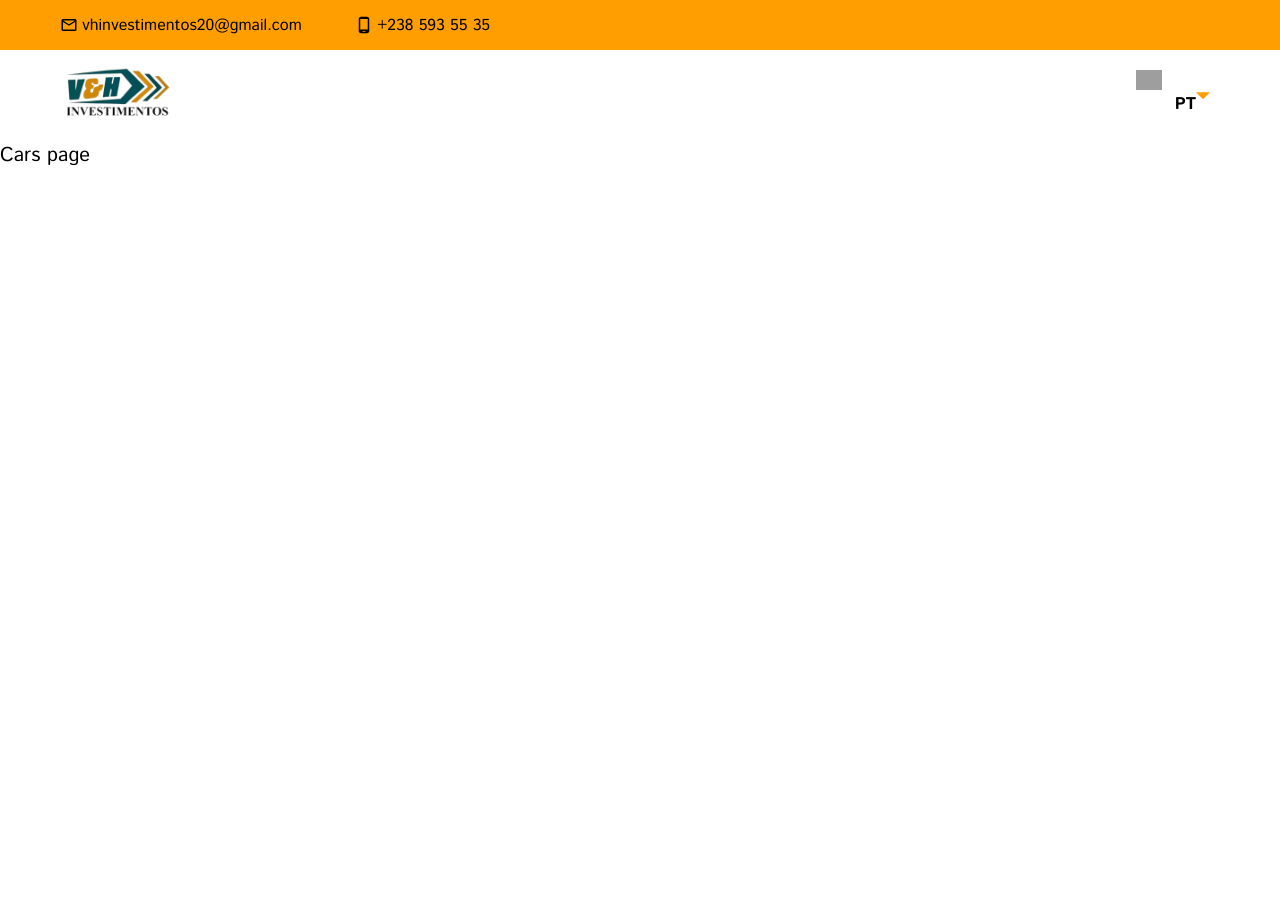
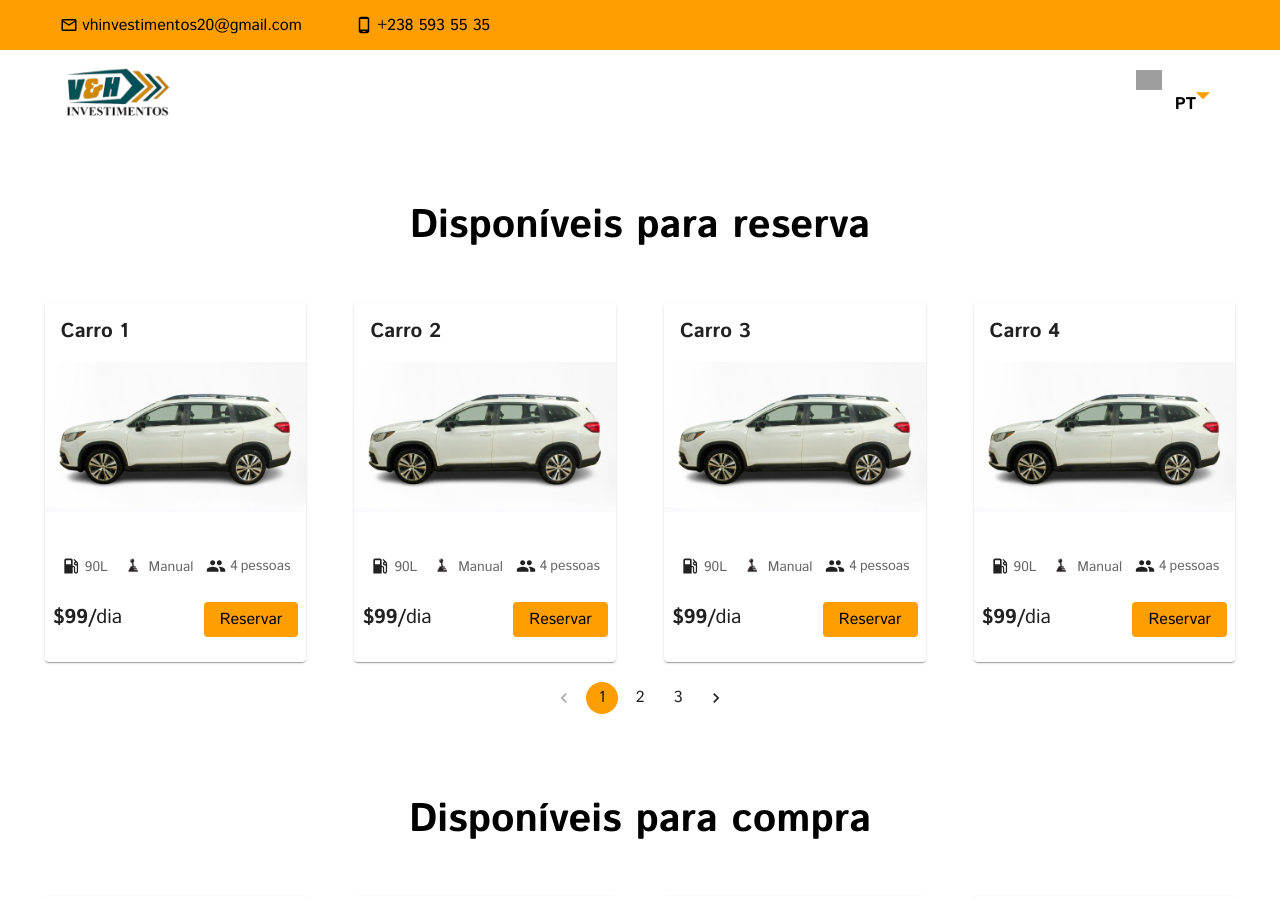
Before and after one commit to d-coder47/rent-a-car, a React (Vite) app: page /cars in a window 1280 px wide. Shown: the top 899 px of the page. Built offline with nearby package versions, Linux system fonts and the light colour scheme; grey boxes are pictures that could not be loaded.

Commit message:
feat: Add pagination to cars page

```diff
--- a/src/components/Footer/Footer.tsx
+++ b/src/components/Footer/Footer.tsx
@@ -82,8 +82,8 @@ const Footer: React.FC = () => {
     <Box>
       <Box
         sx={{
-          display: "flex",
-          height: isHomePage ? "400px" : "100vh",
+          display: isHomePage ? "flex" : "none",
+          height: "400px",
           width: "100%",
           flexDirection: {
             xs: "column",
--- a/src/pages/Cars.tsx
+++ b/src/pages/Cars.tsx
@@ -1,10 +1,271 @@
-import { Typography } from "@mui/material";
+import { Box, Typography, Pagination } from "@mui/material";
 import Layout from "../components/Layout/Layout";
+import { useTranslation } from "react-i18next";
+import car_image from "../assets/car_gallery/view5.jpg";
+import CarCard from "../components/CarGallery/CarCard";
+import Grid from "@mui/material/Grid2";
+import { ChangeEvent, useState } from "react";
 
 const Cars = () => {
+  const { t } = useTranslation();
+
+  const cars = [
+    {
+      name: "Carro 1",
+      image_path: car_image,
+      fuel_type: "gasolina",
+      tank_capacity: "90L",
+      cambio_type: "Manual",
+      people_number: 4,
+      price: 99.0,
+    },
+    {
+      name: "Carro 2",
+      image_path: car_image,
+      fuel_type: "gasolina",
+      tank_capacity: "90L",
+      cambio_type: "Manual",
+      people_number: 4,
+      price: 99.0,
+    },
+    {
+      name: "Carro 3",
+      image_path: car_image,
+      fuel_type: "gasolina",
+      tank_capacity: "90L",
+      cambio_type: "Manual",
+      people_number: 4,
+      price: 99.0,
+    },
+    {
+      name: "Carro 4",
+      image_path: car_image,
+      fuel_type: "gasolina",
+      tank_capacity: "90L",
+      cambio_type: "Manual",
+      people_number: 4,
+      price: 99.0,
+    },
+    {
+      name: "Carro 5",
+      image_path: car_image,
+      fuel_type: "gasolina",
+      tank_capacity: "90L",
+      cambio_type: "Manual",
+      people_number: 4,
+      price: 99.0,
+    },
+    {
+      name: "Carro 6",
+      image_path: car_image,
+      fuel_type: "gasolina",
+      tank_capacity: "90L",
+      cambio_type: "Manual",
+      people_number: 4,
+      price: 99.0,
+    },
+    {
+      name: "Carro 7",
+      image_path: car_image,
+      fuel_type: "gasolina",
+      tank_capacity: "90L",
+      cambio_type: "Manual",
+      people_number: 4,
+      price: 99.0,
+    },
+    {
+      name: "Carro 8",
+      image_path: car_image,
+      fuel_type: "gasolina",
+      tank_capacity: "90L",
+      cambio_type: "Manual",
+      people_number: 4,
+      price: 99.0,
+    },
+    {
+      name: "Carro 9",
+      image_path: car_image,
+      fuel_type: "gasolina",
+      tank_capacity: "90L",
+      cambio_type: "Manual",
+      people_number: 4,
+      price: 99.0,
+    },
+    {
+      name: "Carro 10",
+      image_path: car_image,
+      fuel_type: "gasolina",
+      tank_capacity: "90L",
+      cambio_type: "Manual",
+      people_number: 4,
+      price: 99.0,
+    },
+    {
+      name: "Carro 11",
+      image_path: car_image,
+      fuel_type: "gasolina",
+      tank_capacity: "90L",
+      cambio_type: "Manual",
+      people_number: 4,
+      price: 99.0,
+    },
+    {
+      name: "Carro 12",
+      image_path: car_image,
+      fuel_type: "gasolina",
+      tank_capacity: "90L",
+      cambio_type: "Manual",
+      people_number: 4,
+      price: 99.0,
+    },
+  ];
+
+  const [page, setPage] = useState(1);
+  const itemsPerPage = 4;
+
+  const indexOfLastCar = page * itemsPerPage;
+  const indexOfFirstCar = indexOfLastCar - itemsPerPage;
+  const currentCars = cars.slice(indexOfFirstCar, indexOfLastCar);
+
+  const handlePageChange = (_event: ChangeEvent<unknown>, value: number) => {
+    setPage(value);
+  };
+
   return (
     <Layout>
-      <Typography>Cars page</Typography>
+      <Box
+        sx={{
+          display: "flex",
+          justifyContent: "center",
+        }}
+      >
+        <Box
+          sx={{
+            width: "93%",
+            marginTop: "60px",
+            flexDirection: "column",
+          }}
+        >
+          <Box>
+            <Typography
+              sx={{
+                textAlign: "center",
+                color: "#000000",
+                marginTop: {
+                  xs: "30px",
+                  sm: "30px",
+                  md: "30px",
+                  lg: "0px",
+                  xl: "0px",
+                },
+                marginBottom: "50px",
+              }}
+              variant="h2"
+            >
+              {t("homepage.cars.avalailabe_to_reservation")}
+            </Typography>
+
+            <Grid
+              container
+              spacing={{ xs: 2, md: 3 }}
+              columns={12}
+              rowSpacing={8}
+              columnSpacing={6}
+            >
+              {currentCars.map((car, index) => (
+                <Grid
+                  key={index}
+                  size={{
+                    xs: 12,
+                    sm: 6,
+                    md: 6,
+                    lg: 3,
+                    xl: 3,
+                  }}
+                >
+                  <CarCard key={index} car={car} type="reservation" />
+                </Grid>
+              ))}
+            </Grid>
+
+            <Box
+              sx={{
+                display: "flex",
+                justifyContent: "center",
+                marginTop: "20px",
+              }}
+            >
+              <Pagination
+                count={Math.ceil(cars.length / itemsPerPage)}
+                page={page}
+                onChange={handlePageChange}
+                color="primary"
+              />
+            </Box>
+          </Box>
+          <Box
+            sx={{
+              marginTop: "80px",
+            }}
+          >
+            <Typography
+              sx={{
+                textAlign: "center",
+                color: "#000000",
+                marginTop: {
+                  xs: "30px",
+                  sm: "30px",
+                  md: "30px",
+                  lg: "0px",
+                  xl: "0px",
+                },
+                marginBottom: "50px",
+              }}
+              variant="h2"
+            >
+              {t("homepage.cars.avalailabe_to_buy")}
+            </Typography>
+
+            <Grid
+              container
+              spacing={{ xs: 2, md: 3 }}
+              columns={12}
+              rowSpacing={8}
+              columnSpacing={6}
+            >
+              {currentCars.map((car, index) => (
+                <Grid
+                  key={index}
+                  size={{
+                    xs: 12,
+                    sm: 6,
+                    md: 6,
+                    lg: 3,
+                    xl: 3,
+                  }}
+                >
+                  <CarCard key={index} car={car} type="buy" />
+                </Grid>
+              ))}
+            </Grid>
+
+            <Box
+              sx={{
+                display: "flex",
+                justifyContent: "center",
+                marginTop: "20px",
+              }}
+            >
+              <Pagination
+                count={Math.ceil(cars.length / itemsPerPage)}
+                page={page}
+                onChange={handlePageChange}
+                color="primary"
+              />
+            </Box>
+          </Box>
+        </Box>
+      </Box>
     </Layout>
   );
 };
```
